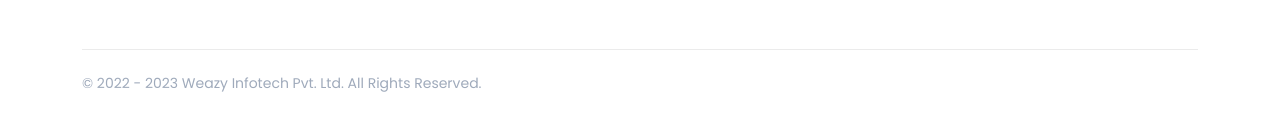
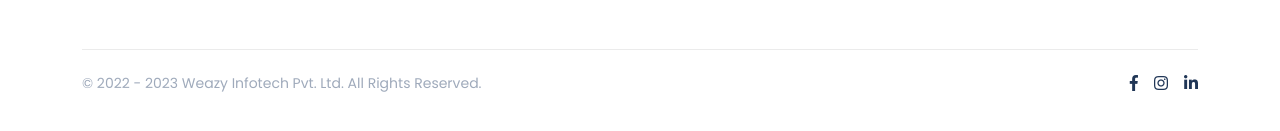
Before and after one commit to AmanRajvanshi/weazy_blogs, a Next.js app: page / in a window 1280 px wide. Shown: the part 435-566 px from the top of the page. Built offline with nearby package versions, Linux system fonts and the light colour scheme; no server answers; a web font is replaced by a local one.

Commit message:
chanes for seo

```diff
--- a/public/css/style.css
+++ b/public/css/style.css
@@ -3786,3 +3786,7 @@ button:focus {
   color: #282828;
   font-family: 'Poppins', sans-serif;
 }
+
+.w-40{
+  width: 40%;
+}
--- a/src/layoutComponents/Footer.jsx
+++ b/src/layoutComponents/Footer.jsx
@@ -11,6 +11,31 @@ function Footer() {
                 © 2022 - {moment().format('YYYY')} Weazy Infotech Pvt. Ltd. All
                 Rights Reserved.
               </span>
+            </div>
+            <div className="col-md-6 text-end">
+              <ul className="social-icons list-unstyled list-inline mb-0">
+                <li className="list-inline-item">
+                  <a href="https://www.facebook.com/weazyplus" target="_blank">
+                    <i className="fab fa-facebook-f" />
+                  </a>
+                </li>
+                <li className="list-inline-item">
+                  <a
+                    href="https://www.instagram.com/weazyplus/"
+                    target="_blank"
+                  >
+                    <i className="fab fa-instagram" />
+                  </a>
+                </li>
+                <li className="list-inline-item">
+                  <a
+                    href="https://www.linkedin.com/company/weazyplus/"
+                    target="_blank"
+                  >
+                    <i class="fab fa-linkedin-in" />
+                  </a>
+                </li>
+              </ul>
             </div>
             {/* <div className="col-md-6">
               <a href="#" id="return-to-top" className="float-md-end">
--- a/src/layoutComponents/Header.jsx
+++ b/src/layoutComponents/Header.jsx
@@ -57,7 +57,7 @@ function Header() {
     <>
       <header
         className={`header-default sticky-header ${
-          isScrolled ? 'border-bottom' : ''
+          isScrolled ? 'border-bottom' : null
         }`}
       >
         <nav className="navbar navbar-expand-lg">
@@ -117,8 +117,7 @@ function Header() {
                   <div className="pull-right mainHeaderCols searchWrapper">
                     <div className="icon-addon addon-sm">
                       <form
-                        className="searchContainer"
-                        style={{ position: 'relative', borderBottom: 'none' }}
+                        className="searchContainer border-bottom-0 position-relative"
                         onSubmit={handleSearchSubmit}
                       >
                         <input
@@ -172,7 +171,7 @@ function Header() {
         <button type="button" className="btn-close" aria-label="Close" />
         {/* logo */}
         <div className="logo mt-0">
-          <img src="/images/logo.png" alt="logo" style={{ width: '40%' }} />
+          <img src="/images/logo.png" alt="logo" className="w-40" />
         </div>
         {/* menu */}
         <nav>
```
